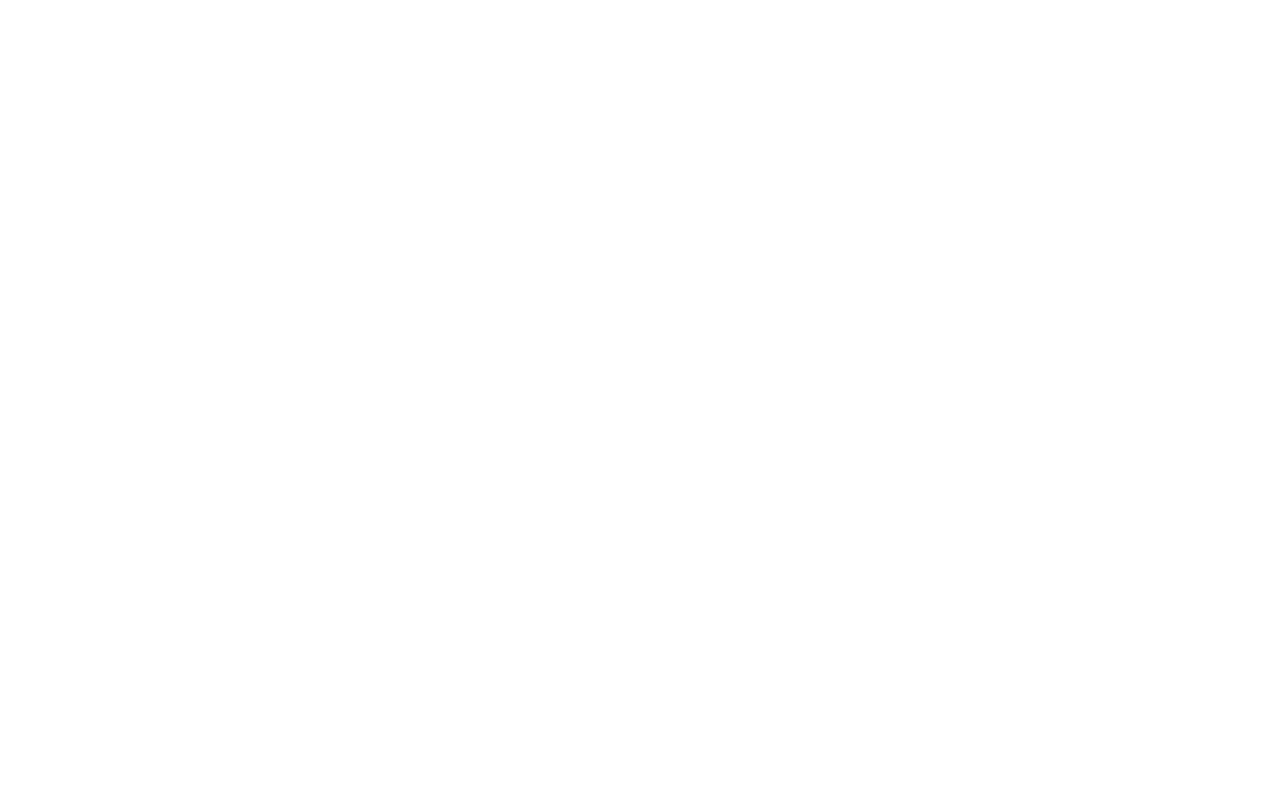
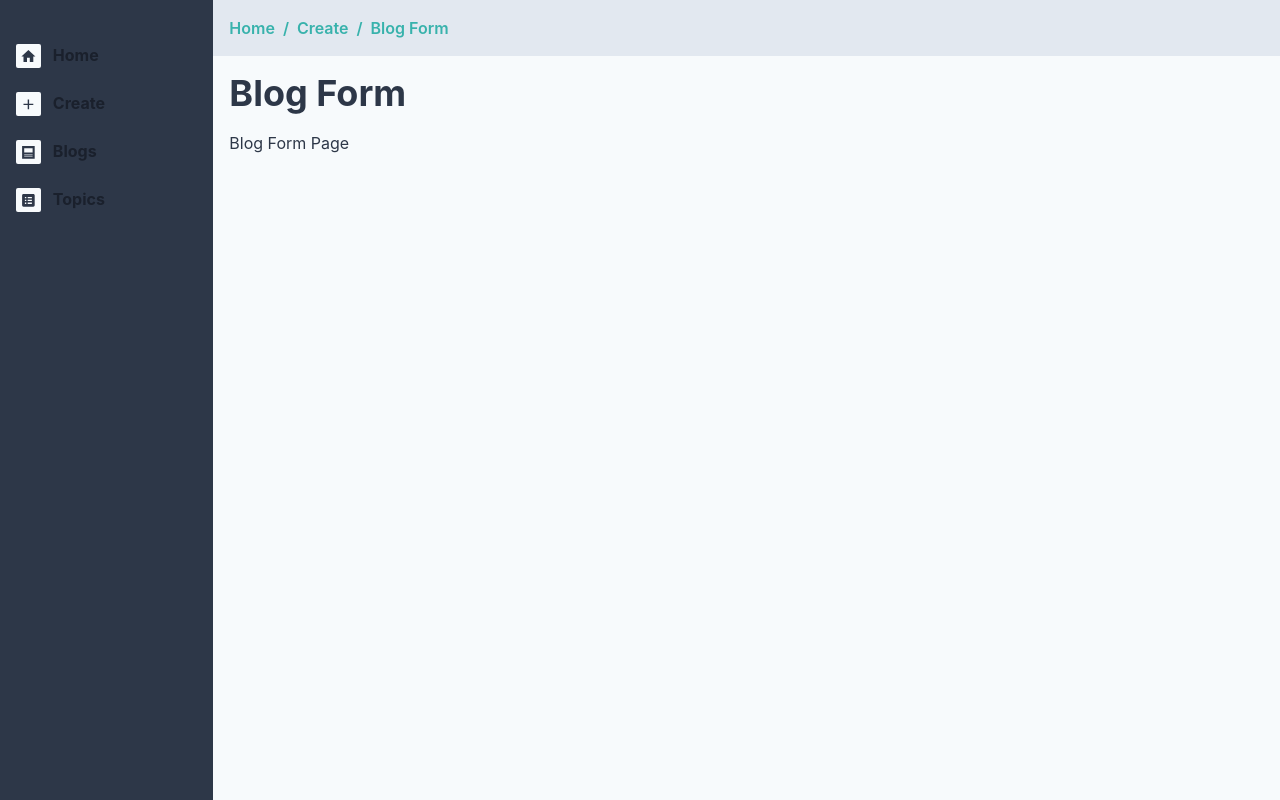
Before and after one commit to chheangg/personal-portfolio-admin, a React (Create React App) app: page /create/blog in a window 1280 px wide. Before the commit this address had no page. Built offline with nearby package versions, Linux system fonts and the light colour scheme.

Commit message:
Add BlogForm and TopicForm page

```diff
--- a/src/App.js
+++ b/src/App.js
@@ -1,4 +1,4 @@
-import { Routes, Route, useLocation } from "react-router-dom"
+import { Routes, Route } from "react-router-dom"
 
 // Layout
 import Layout from "./layouts/Layout"
@@ -8,16 +8,19 @@
 import CreatePage from "./pages/CreatePage"
 import BlogsPage from "./pages/BlogsPage"
 import TopicsPage from "./pages/TopicsPage"
+import BlogFormPage from "./pages/BlogFormPage"
+import TopicFormPage from "./pages/TopicFormPage"
 
 const App = () => {
-  const location = useLocation();
   return (
     <Routes>
       <Route path='/' element={<Layout />}>
-        <Route index element={<HomePage location={location} />}/>
-        <Route path='/create' element={<CreatePage location={location}/>}/>
-        <Route path='/blogs' index element={<BlogsPage location={location} />}/>
-        <Route path='/topics' index element={<TopicsPage location={location} />}/>
+        <Route index element={<HomePage />}/>
+        <Route path='/create' element={<CreatePage />}/>
+        <Route path='/blogs' index element={<BlogsPage />}/>
+        <Route path='/topics' index element={<TopicsPage />}/>
+        <Route path='/create/blog' element={<BlogFormPage />} />
+        <Route path='/create/topic' element={<TopicFormPage />} />
       </Route>
     </Routes>
   )
--- a/src/components/IconSideBarItem.js
+++ b/src/components/IconSideBarItem.js
@@ -2,7 +2,7 @@
 import Icon from "@mdi/react"
 
 const IconSideBarItem = ({icon}) =>
-  <Box bg='gray.50' color='gray.700' borderRadius='sm' p='1' mr='2'>
+  <Box bg='gray.50' color='gray.700' borderRadius='sm' p='1' mr='3'>
     <Icon path={icon} size={0.7}></Icon>
   </Box>
 
--- a/src/components/ImageCard.js
+++ b/src/components/ImageCard.js
@@ -1,7 +1,7 @@
 import { Box, Grid, Card, CardHeader } from "@chakra-ui/react"
 import { Icon } from "@mdi/react"
 
-const ImageCard = ({ icon, text }) =>
+const ImageCard = ({ icon, text, onClick }) =>
   <Card
     bgColor='gray.200'
     p={[4, 10]}
@@ -12,6 +12,7 @@
       bgColor: 'teal.300',
       color: 'gray.50'
     }}
+    onClick={onClick}
   >
     <Icon size={6} path={icon}/>
     <CardHeader>{text}</CardHeader>
--- a/src/components/MainSideBar/MainSideBar.js
+++ b/src/components/MainSideBar/MainSideBar.js
@@ -4,7 +4,7 @@
 
 const MainSideBar = () => {
   return (
-    <Flex flexDir='column' gap='2'>
+    <Flex flexDir='column'>
       <SideBarItem text='Home' path='/' icon={mdiHome} />
       <SideBarItem text='Create' path='/create' icon={mdiPlus} />
       <SideBarItem text='Blogs' path='/blogs' icon={mdiPost} />
--- a/src/components/MainSideBar/SideBarItem.js
+++ b/src/components/MainSideBar/SideBarItem.js
@@ -7,6 +7,7 @@
   return (
     <Button
       justifyContent='flex-start'
+      py='6'
       colorScheme='gray'
       fontWeight='bold'
       fontSize='l'
--- /dev/null
+++ b/src/pages/BlogFormPage.js
@@ -0,0 +1,26 @@
+import Page from "./Page"
+
+const paths = [
+  {
+    title: 'Home',
+    href: '/'
+  },
+  {
+    title: 'Create',
+    href: '/create'
+  },
+  {
+    title: 'Blog Form',
+    href: '/create/blog'
+  }
+]
+
+const BlogFormPage = () => {
+  return (
+    <Page title='Blog Form' paths={paths} >
+      <div>Blog Form Page</div>
+    </Page>
+  )
+}
+
+export default BlogFormPage
--- a/src/pages/BlogsPage.js
+++ b/src/pages/BlogsPage.js
@@ -3,7 +3,7 @@
 const paths = [
   {
     title: 'Home',
-    href: '/home'
+    href: '/'
   },
   {
     title: 'Blogs',
--- a/src/pages/CreatePage.js
+++ b/src/pages/CreatePage.js
@@ -1,12 +1,13 @@
 import Page from "./Page"
-import { Box, Flex, Text, Heading } from "@chakra-ui/react"
+import { Box, Flex, Text } from "@chakra-ui/react"
 import { mdiPost, mdiListBox } from '@mdi/js';
 import ImageCard from "../components/ImageCard"
+import { useNavigate } from "react-router-dom";
 
 const paths = [
   {
     title: 'Home',
-    href: '/home'
+    href: '/'
   },
   {
     title: 'Create',
@@ -14,15 +15,27 @@
   }
 ]
 
-const CreatePage = () =>
+const CreatePage = () => {
+  const navigate = useNavigate()
+  return (
     <Page title='Create' paths={paths}>
       <Box px='4' mb='8'>
         <Text fontSize='18'>What would you like to create?</Text>
         <Flex mt='4' gap='8'>
-        <ImageCard text='Create a blog' icon={mdiPost} />
-        <ImageCard text='Create a topic' icon={mdiListBox} />
+          <ImageCard
+            text='Create a blog'
+            icon={mdiPost}
+            onClick={() => navigate('./blog')}
+          />
+          <ImageCard
+            text='Create a topic'
+            icon={mdiListBox}
+            onClick={() => navigate('./topic')}
+          />
         </Flex>
       </Box>
     </Page>
+  )
+}
 
 export default CreatePage
--- a/src/pages/HomePage.js
+++ b/src/pages/HomePage.js
@@ -3,7 +3,7 @@
 const paths = [
   {
     title: 'Home',
-    href: '/home'
+    href: '/'
   },
 ]
 
--- /dev/null
+++ b/src/pages/TopicFormPage.js
@@ -0,0 +1,26 @@
+import Page from "./Page"
+
+const paths = [
+  {
+    title: 'Home',
+    href: '/'
+  },
+  {
+    title: 'Create',
+    href: '/create'
+  },
+  {
+    title: 'Topic Form',
+    href: '/create/topic'
+  }
+]
+
+const BlogFormPage = () => {
+  return (
+    <Page title='Topic Form' paths={paths} >
+      <div>Topic Form Page</div>
+    </Page>
+  )
+}
+
+export default BlogFormPage
```
Lines whose indentation alone changed are shown as unchanged.
